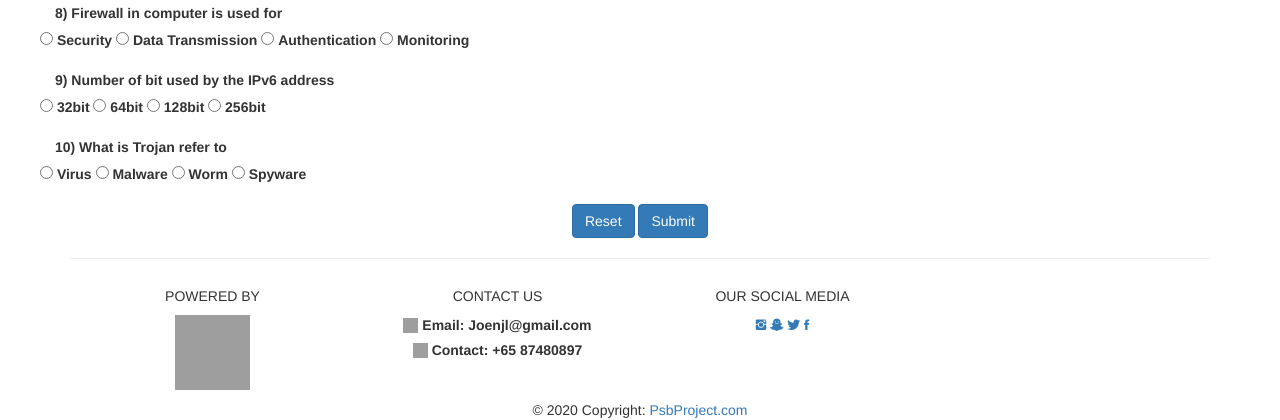
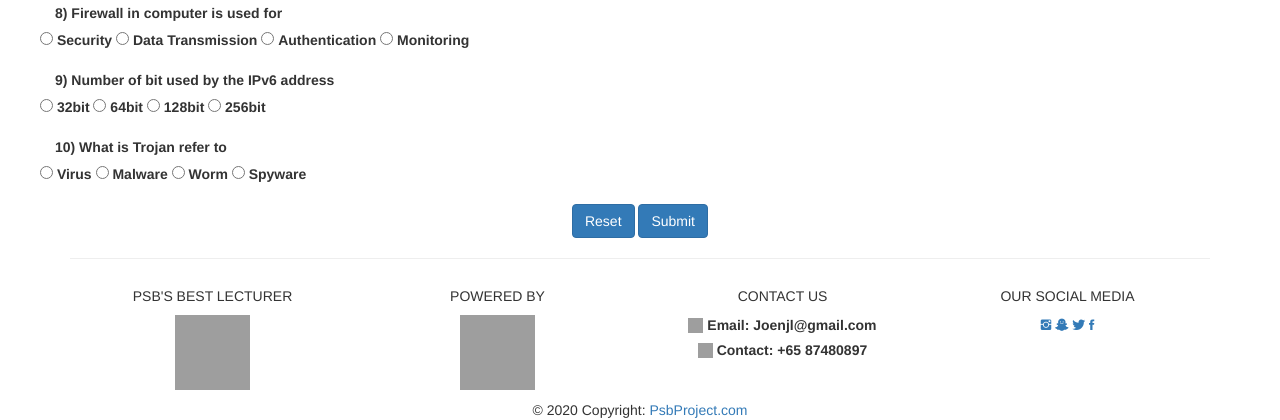
Before and after one commit to jng27/Agile, a Django app: page /catalog/ in a window 1280 px wide. Shown: the part 1290-1710 px from the top of the page. Run offline with Django 3.2, Linux system fonts and the light colour scheme; data comes from the database, SQL or seed files in the repository; some libraries are stand-ins or nearby versions; grey boxes are pictures that could not be loaded.

Commit message:
MAJOR UPDATES. PULL PULL PULL

```diff
--- a/psb_project/locallibrary/catalog/templates/template.html
+++ b/psb_project/locallibrary/catalog/templates/template.html
@@ -397,6 +397,15 @@
             </div>
             <hr class="clearfix w-100 d-md-none pb-3">
             <div class="col-md-3 mb-md-0 mb-3">
+                <h5 class="text-uppercase">PSB's Best Lecturer</h5>
+                <ul class="list-unstyled">
+                    <li>
+                        <img src="https://www.psb-academy.edu.sg/storage/uploads/00000000166.jpg"
+                        alt="Mr_Siwa_Logo" width="75" height="75" />
+                    </li>
+                </ul>
+            </div>
+            <div class="col-md-3 mb-md-0 mb-3">
                 <h5 class="text-uppercase">Powered by</h5>
                 <ul class="list-unstyled">
                     <li>
```
Also changed, not shown: psb_project/locallibrary/catalog/images/mr_siwa.PNG (added).
